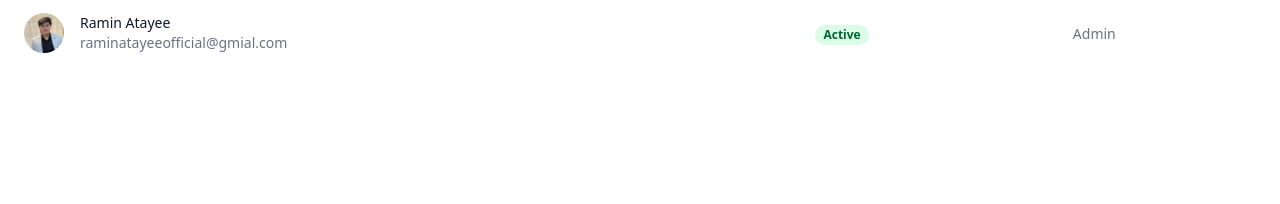
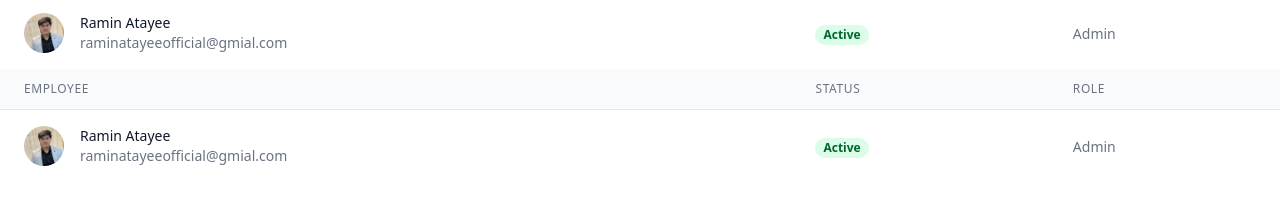
Before and after one commit to raminatayee/LOSON-Server, a plain HTML site: page index.html in a window 1280 px wide. Shown: the part 180-384 px from the top of the page. Drawn offline with nearby package versions, Linux system fonts and the light colour scheme.

Commit message:
Add files via upload

```diff
--- a/index.html
+++ b/index.html
@@ -46,6 +46,46 @@
             </tr>
         </tbody>
     </table>
+
+
+    <!-- =================================================================== -->
+      <table class="min-w-full divide-y divide-gray-200">
+        <thead class="bg-gray-50">
+            <tr>
+                <th class="px-6 py-3 text-left text-xs font-medium text-gray-500 uppercase tracking-wider">Employee</th>
+                <th class="px-6 py-3 text-left text-xs font-medium text-gray-500 uppercase tracking-wider">Status</th>
+                <th class="px-6 py-3 text-left text-xs font-medium text-gray-500 uppercase tracking-wider">Role</th>
+            </tr>
+        </thead>
+        <tbody class="bg-white divide-y divide-gray-200" id="tbody">
+            <tr>
+                <td class="px-6 py-4 whitespace-nowrap">
+                    <div class=" flex items-center">
+                        <div class="flex-shrink-0 h-10 w-10">
+                            <img src="IMG_20250822_170257_952.webp" class="h-10 w-10 rounded-full" alt="">
+                        </div>
+                        <div class="ml-4">
+                            <div class="text-sm font-medium text-gray-900">
+                               Ramin Atayee
+                            </div>
+                            <div class="text-sm text-gray-500">
+                                raminatayeeofficial@gmial.com
+                            </div>
+                        </div>
+                    </div>
+                </td>
+                <td class="px-6 py-4 whitespace-nowrap">
+                    <span class="px-2 inline-flex text-xs leading-5 font-semibold rounded-full bg-green-100 text-green-800">
+                        Active
+                    </span>
+                </td>
+                <td class="px-6 py-4 whitespace-nowrap">
+                    <span class="text-sm text-gray-500">Admin</span>
+                </td>
+            </tr>
+        </tbody>
+    </table>
+    <!-- ==================================================================== -->
 </div>
 
 
```
